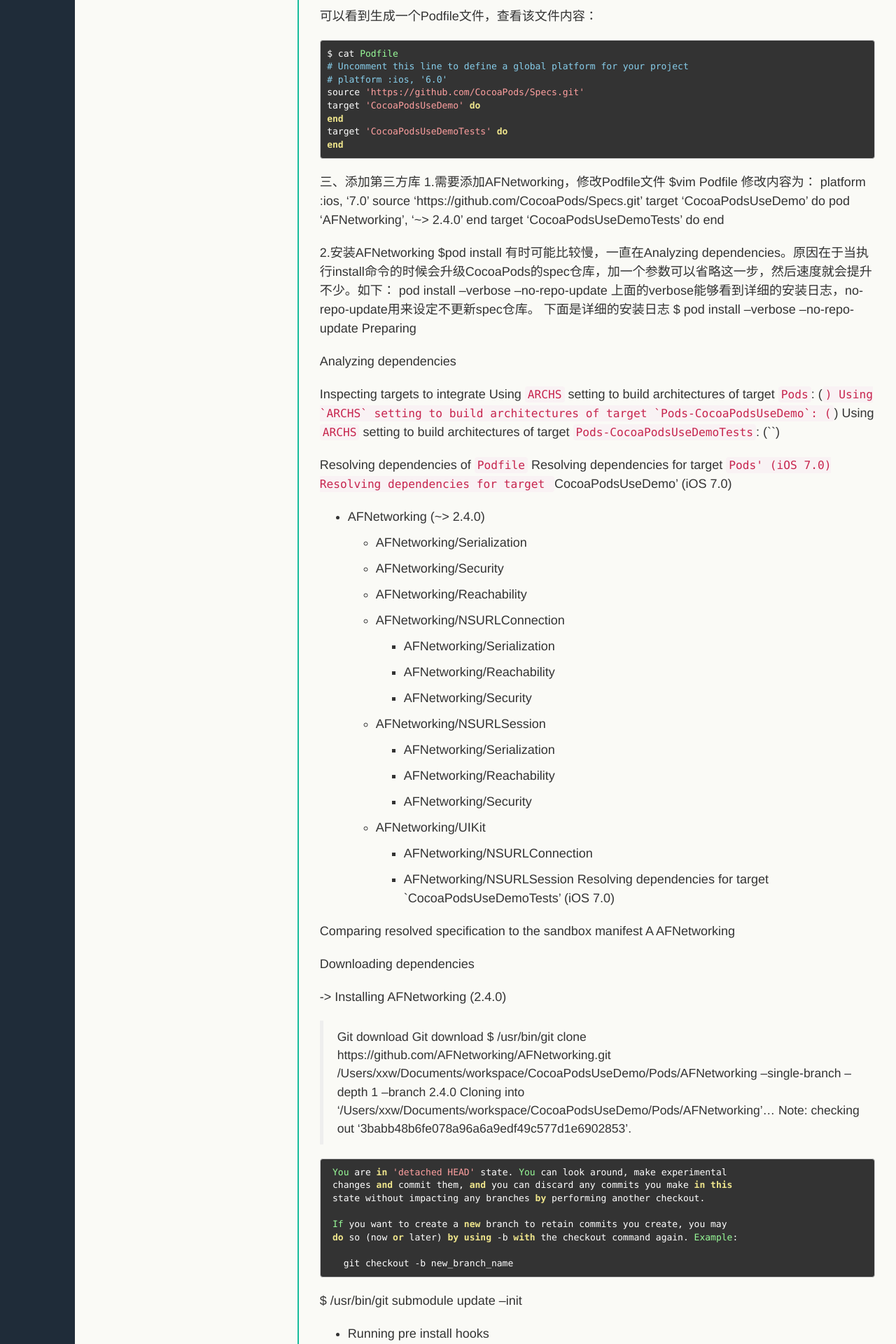
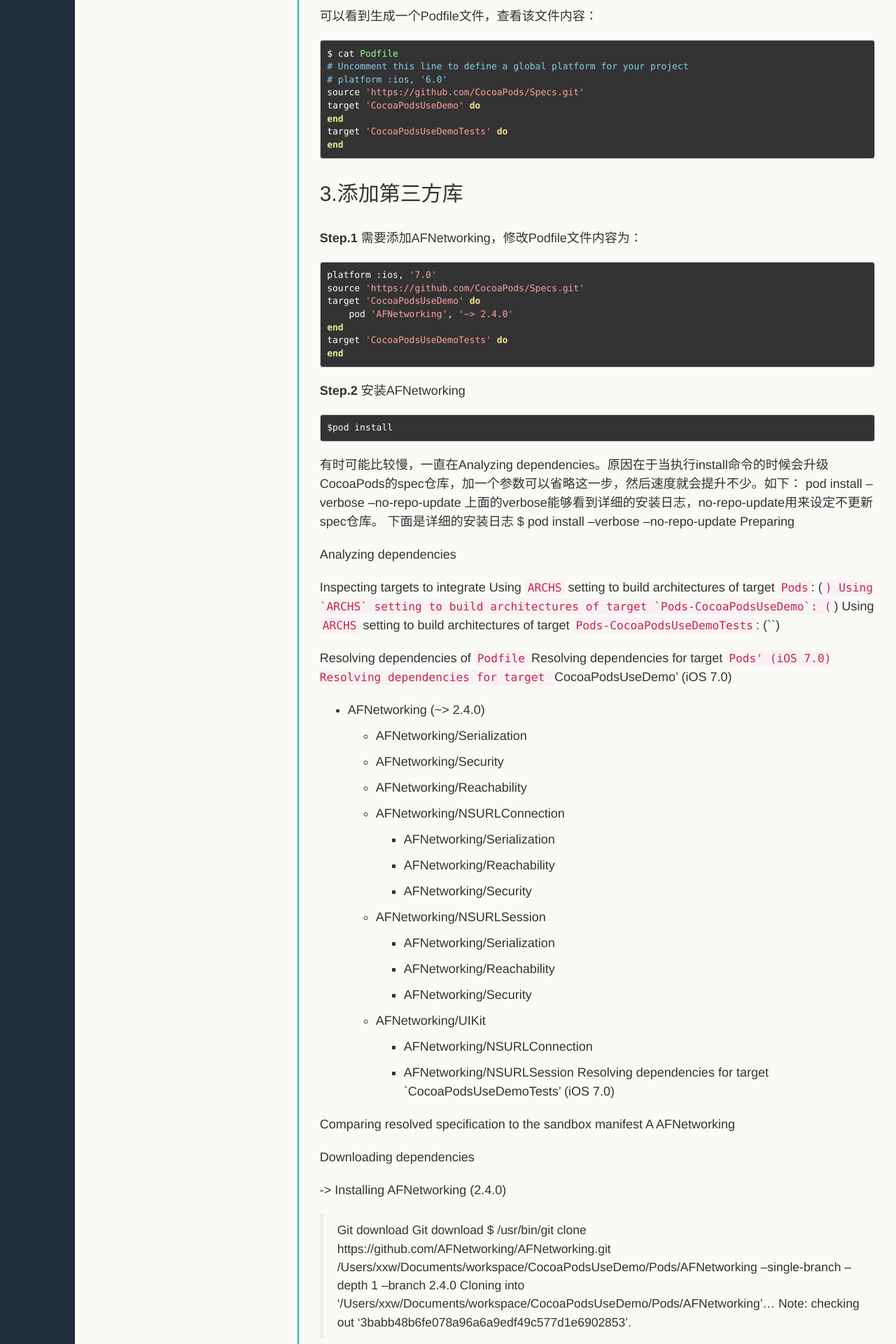
Before and after one commit to xiaxiaowei/xiaxiaowei.github.io, a Jekyll site: the page built from _posts/iOS/2015-01-26-cocoa-pods-user-manual.md, in a window 1280 px wide. Shown: the part 2920-4840 px from the top of the page at 70% size. Built offline with Jekyll 4.4.1, drawn with Linux system fonts in a browser that asks for light colours; some of the changed text lies outside the part shown.

Commit message:
Cocoapods使用说明

````diff
--- a/_posts/iOS/2015-01-26-cocoa-pods-user-manual.md
+++ b/_posts/iOS/2015-01-26-cocoa-pods-user-manual.md
@@ -155,10 +155,11 @@ target 'CocoaPodsUseDemoTests' do
 end
 ```
 
-三、添加第三方库
-1.需要添加AFNetworking，修改Podfile文件
-$vim Podfile
-修改内容为：
+## 3.添加第三方库
+
+**Step.1** 需要添加AFNetworking，修改Podfile文件内容为：
+
+```
 platform :ios, '7.0'
 source 'https://github.com/CocoaPods/Specs.git'
 target 'CocoaPodsUseDemo' do
@@ -166,9 +167,12 @@ target 'CocoaPodsUseDemo' do
 end
 target 'CocoaPodsUseDemoTests' do
 end
+```
 
-2.安装AFNetworking
+**Step.2** 安装AFNetworking
+```
 $pod install
+```
 有时可能比较慢，一直在Analyzing dependencies。原因在于当执行install命令的时候会升级CocoaPods的spec仓库，加一个参数可以省略这一步，然后速度就会提升不少。如下：
 pod install --verbose --no-repo-update
 上面的verbose能够看到详细的安装日志，no-repo-update用来设定不更新spec仓库。
````
